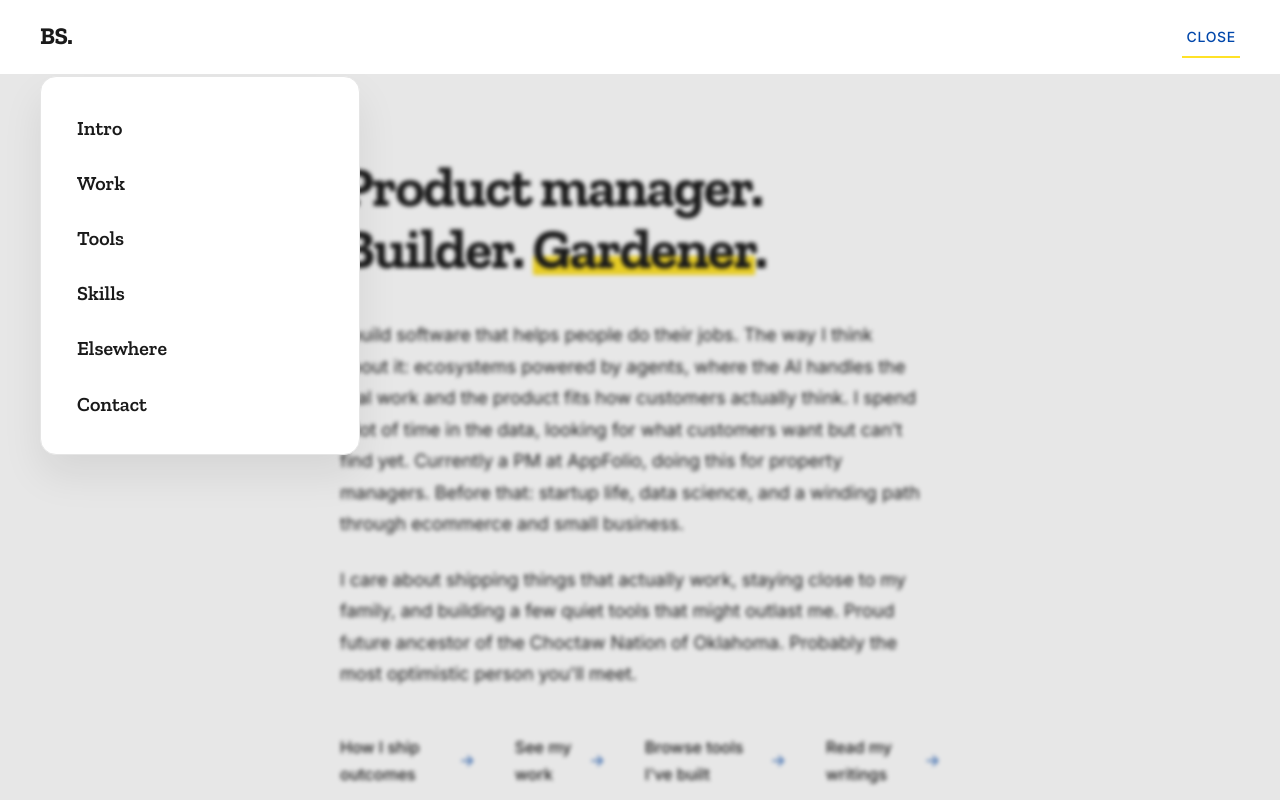
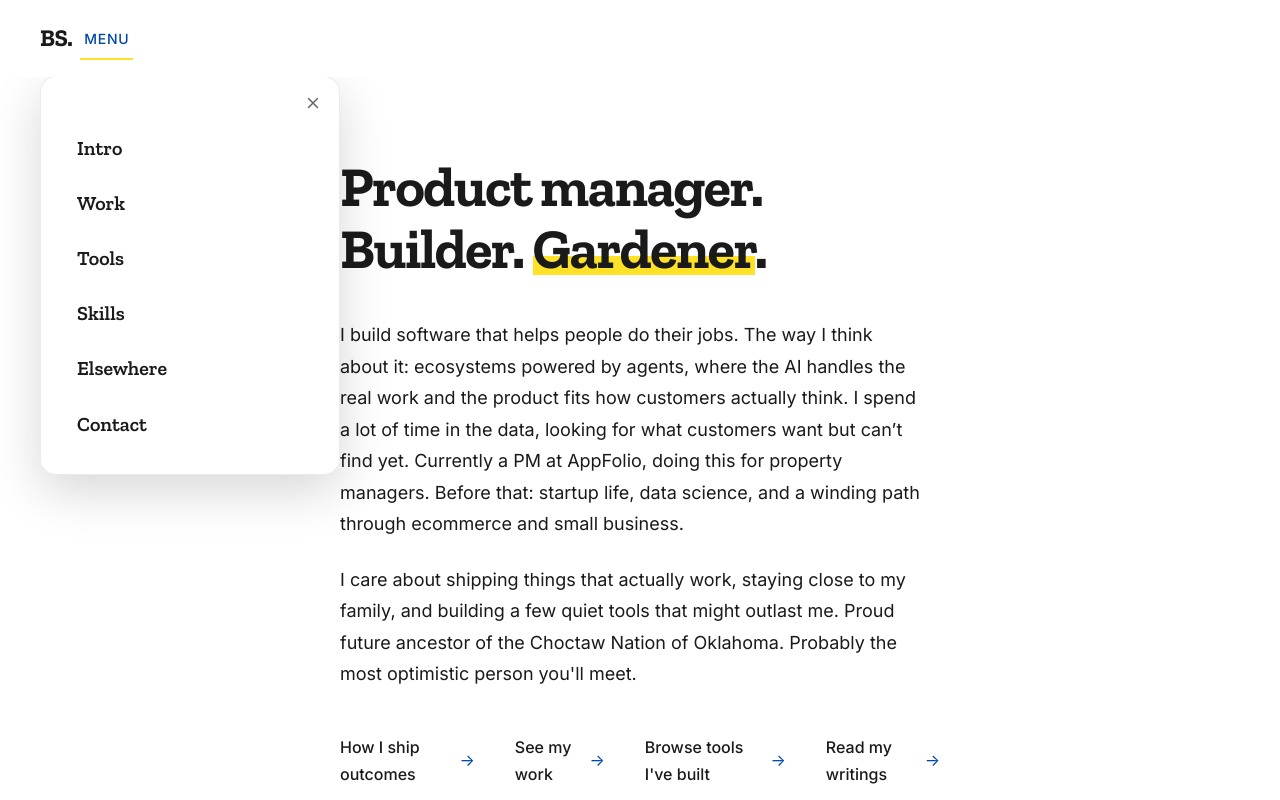
Before and after one commit to be-ns/personalsite, a website: page index.html in a window 1280 px wide. Both pictures are taken after a click on the button "MENU". Shown: the top 800 px of the page. Drawn offline with nearby package versions, Linux system fonts and the light colour scheme.

Commit message:
feat: cleaner frosted menu with in-panel close button
The close affordance used to fly to the far top-right corner (position:
fixed; right) when the menu opened, detached from the panel anchored top-left,
and a full-viewport overlay dimmed and blurred the whole page behind it.

- Add a real close (x) button inside the panel's top-right corner; focus it
  on open and include it in the focus trap.
- Keep the header toggle in place (no repositioning) instead of relabeling
  and moving it to the corner.
- Restyle the panel as a semi-translucent frosted-glass box (backdrop blur,
  rounded corners, soft shadow) that expands from the toggle corner.
- Drop the page dim/blur: the overlay is now an invisible click-catcher, so
  the rest of the page stays bright and sharp.

Close works via the x button, click-outside, and Escape.

Co-Authored-By: Claude Opus 4.8 <noreply@anthropic.com>

```diff
--- a/index.html
+++ b/index.html
@@ -89,6 +89,11 @@
 
   <!-- Menu Panel -->
   <nav id="menu-panel" class="menu-panel" role="dialog" aria-modal="true" aria-label="Primary navigation" aria-hidden="true">
+    <button type="button" class="menu-close" aria-label="Close menu">
+      <svg viewBox="0 0 24 24" aria-hidden="true" focusable="false">
+        <path d="M6 6 L18 18 M18 6 L6 18" fill="none" stroke="currentColor" stroke-width="2" stroke-linecap="round"/>
+      </svg>
+    </button>
     <ul class="menu-links" role="list">
       <li><a href="#hero-heading" data-section="hero-heading">Intro</a></li>
       <li><a href="#work-heading" data-section="work-heading">Work</a></li>
@@ -389,10 +394,10 @@
       var siteHeader = document.querySelector('.site-header');
       var menuPanel = document.querySelector('.menu-panel');
       var menuOverlay = document.querySelector('.menu-overlay');
+      var menuClose = document.querySelector('.menu-close');
       var menuLinks = document.querySelectorAll('.menu-links a');
       var mainEl = document.querySelector('main');
       var footerEl = document.querySelector('footer');
-      var menuToggleDefaultLabel = menuToggle ? menuToggle.textContent.trim() : 'Menu';
 
       if (!menuToggle || !menuPanel || !menuOverlay) return;
 
@@ -407,14 +412,14 @@
         if (siteHeader) siteHeader.classList.add('is-menu-open');
         menuToggle.setAttribute('aria-expanded', 'true');
         menuToggle.setAttribute('aria-label', 'Close menu');
-        menuToggle.textContent = 'Close';
         menuPanel.setAttribute('aria-hidden', 'false');
         document.body.style.overflow = 'hidden';
         // Take background content out of the tab order and the a11y tree
         if (mainEl) mainEl.inert = true;
         if (footerEl) footerEl.inert = true;
         // Move focus into the dialog
-        if (menuLinks.length) menuLinks[0].focus();
+        if (menuClose) menuClose.focus();
+        else if (menuLinks.length) menuLinks[0].focus();
       }
 
       function closeMenu() {
@@ -426,7 +431,6 @@
         if (siteHeader) siteHeader.classList.remove('is-menu-open');
         menuToggle.setAttribute('aria-expanded', 'false');
         menuToggle.setAttribute('aria-label', 'Open menu');
-        menuToggle.textContent = menuToggleDefaultLabel;
         menuPanel.setAttribute('aria-hidden', 'true');
         document.body.style.overflow = '';
         if (mainEl) mainEl.inert = false;
@@ -442,17 +446,18 @@
       };
 
       menuOverlay.onclick = closeMenu;
+      if (menuClose) menuClose.onclick = closeMenu;
 
       for (var i = 0; i < menuLinks.length; i++) {
         menuLinks[i].onclick = function() { closeMenu(); };
       }
 
-      // Escape closes; Tab is trapped within the dialog (toggle + menu links)
+      // Escape closes; Tab is trapped within the dialog (close button + menu links)
       document.addEventListener('keydown', function(e) {
         if (!isOpen) return;
         if (e.key === 'Escape') { closeMenu(); return; }
         if (e.key !== 'Tab') return;
-        var focusable = [menuToggle].concat(Array.prototype.slice.call(menuLinks));
+        var focusable = (menuClose ? [menuClose] : []).concat(Array.prototype.slice.call(menuLinks));
         var first = focusable[0];
         var last = focusable[focusable.length - 1];
         if (e.shiftKey && document.activeElement === first) {
--- a/styles.css
+++ b/styles.css
@@ -227,8 +227,6 @@ a:focus-visible {
 }
 
 .site-header.is-menu-open .menu-toggle {
-  position: fixed;
-  right: var(--padding-x);
   color: var(--color-cobalt);
 }
 
@@ -256,14 +254,12 @@ a:focus-visible {
   outline-offset: 4px;
 }
 
-/* Menu Overlay */
+/* Menu Overlay — invisible click-catcher, no page dim/blur */
 .menu-overlay {
   position: fixed;
   inset: 0;
   z-index: var(--z-overlay);
-  background-color: rgba(26, 26, 26, 0.1);
-  backdrop-filter: blur(2px);
-  -webkit-backdrop-filter: blur(2px);
+  background-color: transparent;
   opacity: 0;
   visibility: hidden;
   pointer-events: none;
@@ -276,22 +272,25 @@ a:focus-visible {
   pointer-events: auto;
 }
 
-/* Menu Panel - Simplified */
+/* Menu Panel - Frosted glass, expands from the toggle corner */
 .menu-panel {
   position: fixed;
   top: calc(var(--header-height) + var(--space-sm) + env(safe-area-inset-top));
   left: var(--padding-x);
   z-index: calc(var(--z-overlay) + 1);
-  width: min(320px, calc(100vw - (var(--padding-x) * 2)));
-  background-color: var(--color-bg);
-  border: 1px solid var(--color-border);
+  width: min(300px, calc(100vw - (var(--padding-x) * 2)));
+  background-color: rgba(255, 255, 255, 0.72);
+  -webkit-backdrop-filter: blur(20px) saturate(180%);
+  backdrop-filter: blur(20px) saturate(180%);
+  border: 1px solid var(--color-border-light);
   border-radius: var(--radius-lg);
-  padding: var(--space-md);
-  box-shadow: 0 20px 40px rgba(0, 0, 0, 0.08);
+  padding: 2.75rem var(--space-md) var(--space-md);
+  box-shadow: 0 16px 50px rgba(0, 0, 0, 0.16);
   opacity: 0;
   visibility: hidden;
   pointer-events: none;
-  transform: translateY(8px);
+  transform: translateY(8px) scale(0.96);
+  transform-origin: top left;
   transition: opacity var(--transition-menu),
               visibility var(--transition-menu),
               transform var(--transition-menu);
@@ -301,7 +300,44 @@ a:focus-visible {
   opacity: 1;
   visibility: visible;
   pointer-events: auto;
-  transform: translateY(0);
+  transform: translateY(0) scale(1);
+}
+
+/* Close (x) — lives in the panel's top-right corner */
+.menu-close {
+  position: absolute;
+  top: 0.625rem;
+  right: 0.625rem;
+  display: inline-flex;
+  align-items: center;
+  justify-content: center;
+  width: 2rem;
+  height: 2rem;
+  padding: 0;
+  border: none;
+  border-radius: 50%;
+  background-color: transparent;
+  color: var(--color-muted);
+  cursor: pointer;
+  -webkit-tap-highlight-color: transparent;
+  transition: background-color var(--transition-fast), color var(--transition-fast);
+}
+
+.menu-close:hover,
+.menu-close:focus {
+  background-color: var(--color-accent-subtle);
+  color: var(--color-text);
+}
+
+.menu-close:focus-visible {
+  outline: 2px solid var(--color-text);
+  outline-offset: 2px;
+}
+
+.menu-close svg {
+  width: 18px;
+  height: 18px;
+  display: block;
 }
 
 /* Menu Links - Simplified */
```
